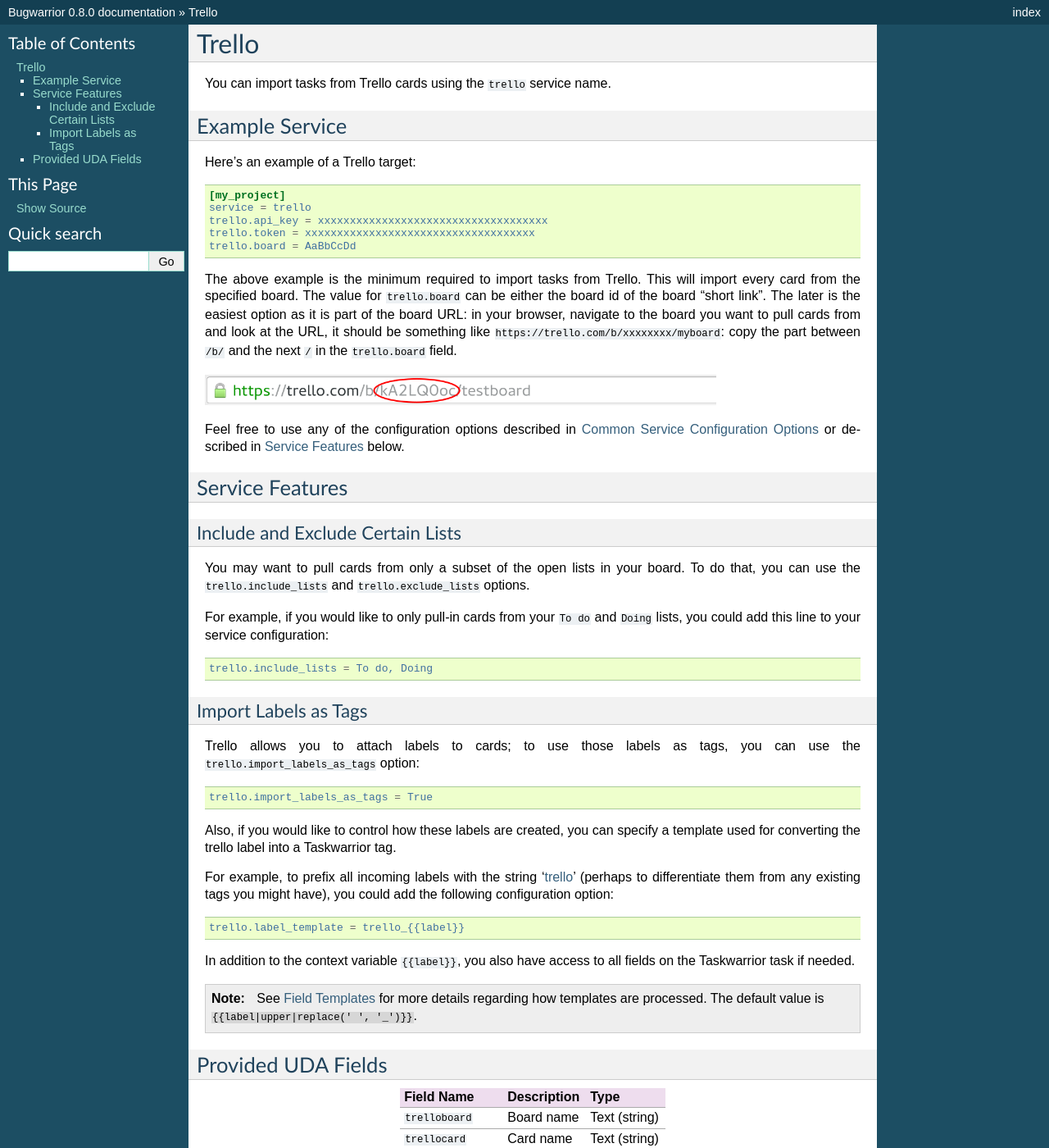
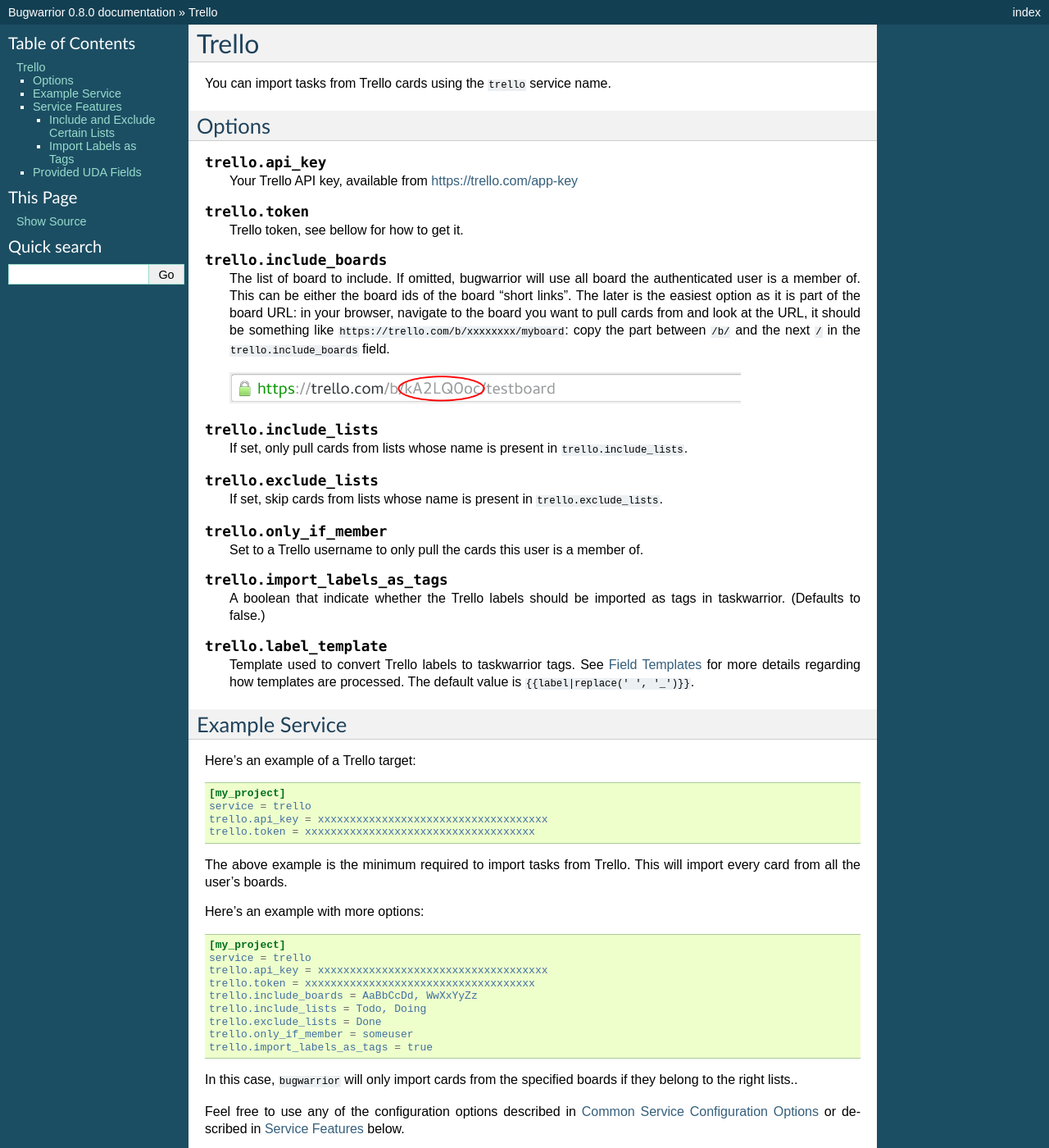
Before and after one commit to GothenburgBitFactory/bugwarrior, a Sphinx documentation site: the page built from bugwarrior/docs/services/trello.rst, in a window 1280 px wide and 1400 px high. Shown: the whole window at 82% size. Built offline with Sphinx 7.4.7, drawn with Linux system fonts in a browser that asks for light colours; pages that are not in the unit, such as notebooks, are missing from menus.

Commit message:
Trello: Update and extend documentation

```diff
--- a/bugwarrior/docs/services/trello.rst
+++ b/bugwarrior/docs/services/trello.rst
@@ -2,6 +2,57 @@
 ======
 
 You can import tasks from Trello cards using the ``trello`` service name.
+
+
+Options
+-------
+
+.. describe:: trello.api_key
+
+   Your Trello API key, available from https://trello.com/app-key
+
+.. describe:: trello.token
+
+   Trello token, see bellow for how to get it.
+
+.. describe:: trello.include_boards
+
+   The list of board to include. If omitted, bugwarrior will use all board
+   the authenticated user is a member of.
+   This can be either the board ids of the board "short links".  The later is
+   the easiest option as it is part of the board URL: in your browser, navigate
+   to the board you want to pull cards from and look at the URL, it should be
+   something like ``https://trello.com/b/xxxxxxxx/myboard``: copy the part
+   between ``/b/`` and the next ``/`` in the ``trello.include_boards`` field.
+
+   .. image:: pictures/trello_url.png
+      :height: 1cm
+
+.. describe:: trello.include_lists
+
+   If set, only pull cards from lists whose name is present in
+   ``trello.include_lists``.
+
+.. describe:: trello.exclude_lists
+
+   If set, skip cards from lists whose name is present in
+   ``trello.exclude_lists``.
+
+.. describe:: trello.only_if_member
+
+   Set to a Trello username to only pull the cards this user is a member of.
+
+.. describe:: trello.import_labels_as_tags
+
+   A boolean that indicate whether the Trello labels should be imported as tags
+   in taskwarrior. (Defaults to false.)
+
+.. describe:: trello.label_template
+
+   Template used to convert Trello labels to taskwarrior tags.
+   See :ref:`field_templates` for more details regarding how templates
+   are processed.
+   The default value is ``{{label|replace(' ', '_')}}``.
 
 Example Service
 ---------------
@@ -12,18 +63,24 @@
     service = trello
     trello.api_key = xxxxxxxxxxxxxxxxxxxxxxxxxxxxxxxxxxxx
     trello.token = xxxxxxxxxxxxxxxxxxxxxxxxxxxxxxxxxxxx
-    trello.board = AaBbCcDd
 
 The above example is the minimum required to import tasks from Trello.  This
-will import every card from the specified board.  The value for
-``trello.board`` can be either the board id of the board "short link".  The
-later is the easiest option as it is part of the board URL: in your browser,
-navigate to the board you want to pull cards from and look at the URL, it
-should be something like ``https://trello.com/b/xxxxxxxx/myboard``: copy the
-part between ``/b/`` and the next ``/`` in the ``trello.board`` field.
+will import every card from all the user's boards.
 
-.. image:: pictures/trello_url.png
-   :height: 1cm
+Here's an example with more options::
+
+    [my_project]
+    service = trello
+    trello.api_key = xxxxxxxxxxxxxxxxxxxxxxxxxxxxxxxxxxxx
+    trello.token = xxxxxxxxxxxxxxxxxxxxxxxxxxxxxxxxxxxx
+    trello.include_boards = AaBbCcDd, WwXxYyZz
+    trello.include_lists = Todo, Doing
+    trello.exclude_lists = Done
+    trello.only_if_member = someuser
+    trello.import_labels_as_tags = true
+
+In this case, ``bugwarrior`` will only import cards from the specified boards
+if they belong to the right lists..
 
 Feel free to use any of the configuration options described in
 :ref:`common_configuration_options` or described in `Service Features`_ below.
@@ -48,10 +105,10 @@
 ``trello.exclude_lists`` options.
 
 For example, if you would like to only pull-in cards from
-your ``To do`` and ``Doing`` lists, you could add this line to your service
+your ``Todo`` and ``Doing`` lists, you could add this line to your service
 configuration::
 
-    trello.include_lists = To do, Doing
+    trello.include_lists = Todo, Doing
 
 
 Import Labels as Tags
```
